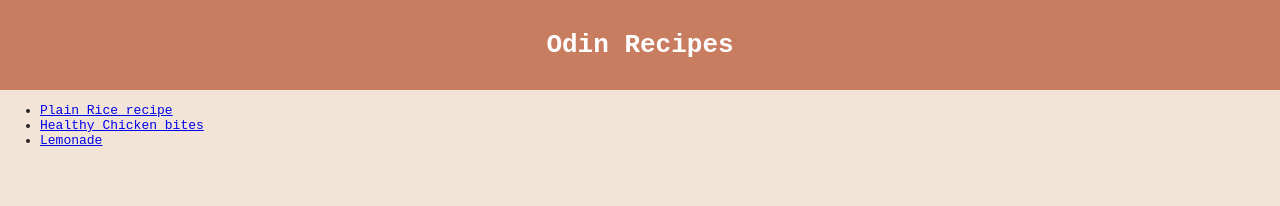
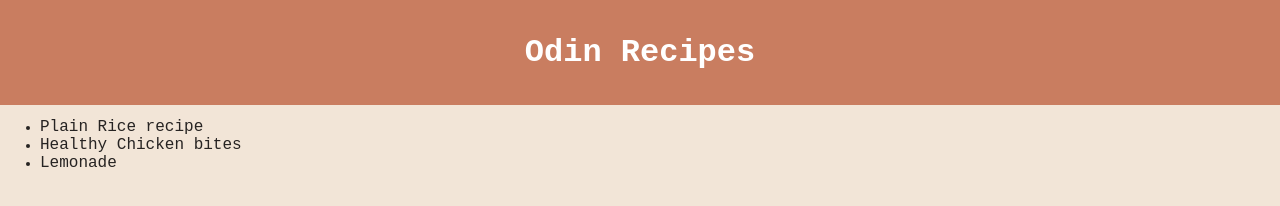
Before and after one commit to sofiadominguezgomez/odin_recipes, a plain HTML site: page index.html in a window 1280 px wide. Drawn offline with Linux system fonts and the light colour scheme.

Commit message:
modified:   css/style.css 	modified:   index.html

```diff
--- a/css/style.css
+++ b/css/style.css
@@ -18,9 +18,21 @@ body {
 }
 
 .index-title {
+    font-size: large;
     background-color: var(--copper_crayola);
     width: 100%;
     padding:1% 0;
     text-align: center;
     color: white;
 }
+
+a {
+    color: var(--raisin_black);
+    font-size: large;
+    text-decoration: none;
+}
+
+a:hover{
+    color: var(--liver_organ) ;
+    text-decoration: underline;
+}
--- a/index.html
+++ b/index.html
@@ -11,11 +11,12 @@
     <div class="index-title">
         <h1>Odin Recipes</h1>
     </div>
-
-    <ul>
-        <li> <a href="./recipes/plain_rice.html"> Plain Rice recipe</a> </li>
-        <li> <a href="./recipes/chicken_bites.html"> Healthy Chicken bites </a> </li>
-        <li> <a href="./recipes/lemonade.html"> Lemonade </a> </li>
-    </ul>
+    <div class="recipes-links">
+        <ul>
+            <li> <a href="./recipes/plain_rice.html"> Plain Rice recipe</a> </li>
+            <li> <a href="./recipes/chicken_bites.html"> Healthy Chicken bites </a> </li>
+            <li> <a href="./recipes/lemonade.html"> Lemonade </a> </li>
+        </ul>
+    </div>
 </body>
 </html>
```
